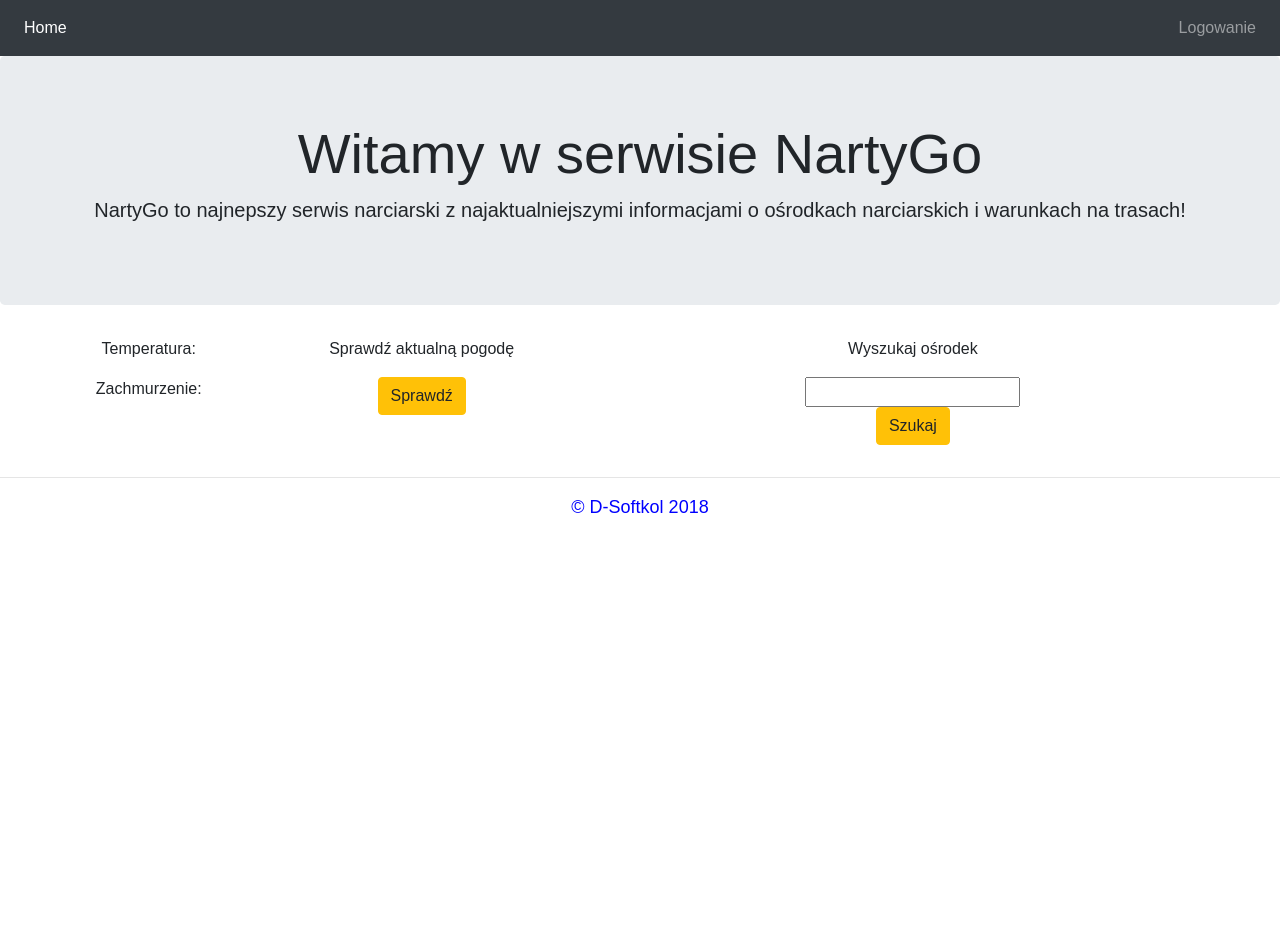
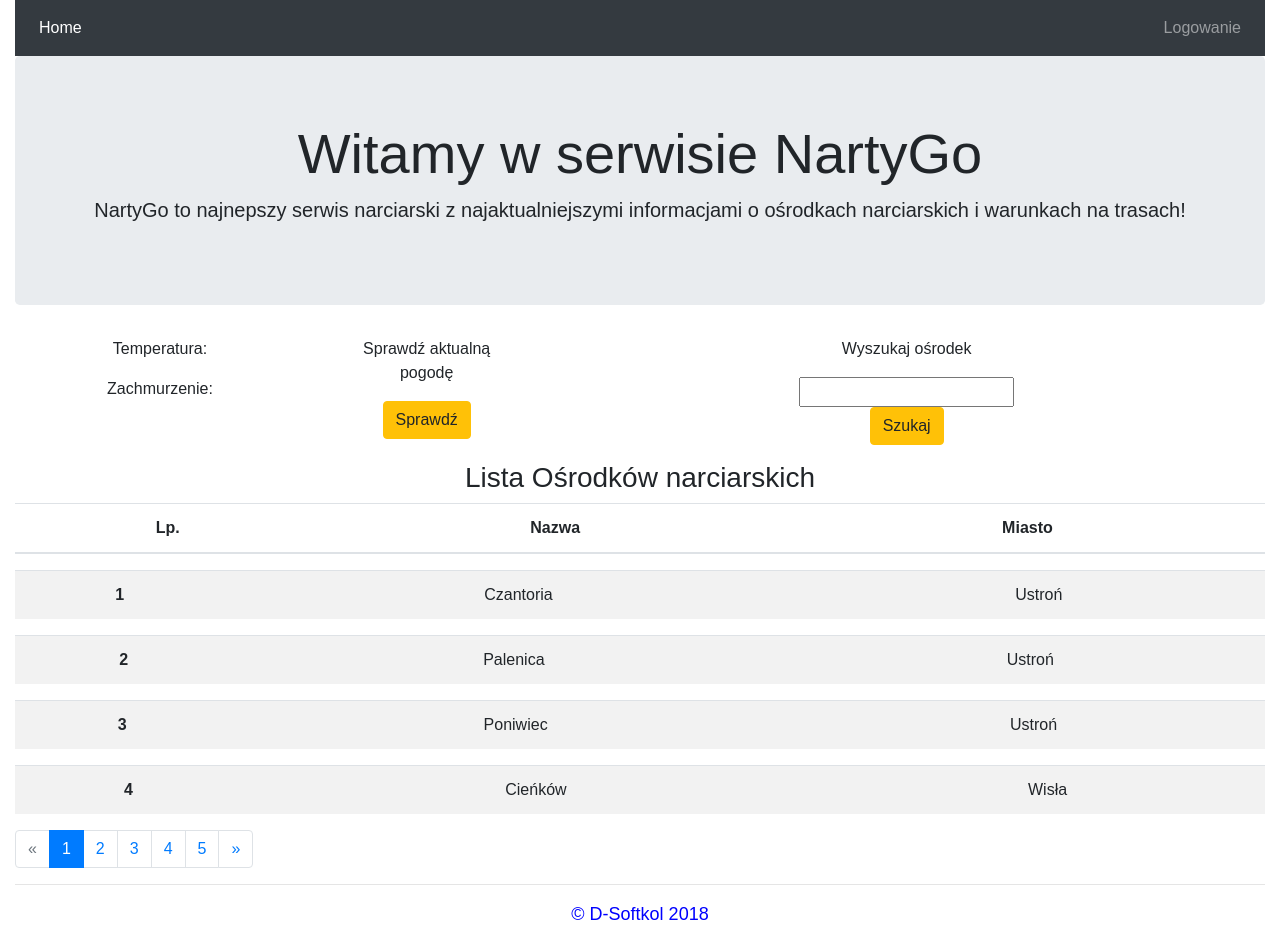
Before and after one commit to dorkka/NartyGo, a React (Create React App) app: page / in a window 1280 px wide. Before the commit the page ends 800 px from the top, so only its background shows below. Built offline with nearby package versions, Linux system fonts and the light colour scheme; data requests are answered from the project's data file.

Commit message:
Fetch and display paginated list of resorts

```diff
--- a/src/App.css
+++ b/src/App.css
@@ -1,28 +1,3 @@
 .App {
   text-align: center;
 }
-
-.App-logo {
-  animation: App-logo-spin infinite 20s linear;
-  height: 80px;
-}
-
-.App-header {
-  background-color: #222;
-  height: 150px;
-  padding: 20px;
-  color: white;
-}
-
-.App-title {
-  font-size: 1.5em;
-}
-
-.App-intro {
-  font-size: large;
-}
-
-@keyframes App-logo-spin {
-  from { transform: rotate(0deg); }
-  to { transform: rotate(360deg); }
-}
--- a/src/App.js
+++ b/src/App.js
@@ -2,13 +2,15 @@ import React, { Component } from 'react';
 import './App.css';
 import TopLayout from './components/TopLayout'
 import FooterLayout from './components/FooterLayout'
+import ResortsData from './components/ResortsData'
 
 
 class App extends Component {
   render() {
     return (
-      <div class="container-fluid" className="App">
+      <div className="container-fluid App">
         <TopLayout/>
+          <ResortsData />
         <FooterLayout/>
       </div>
     );
--- a/src/components/FooterLayout.js
+++ b/src/components/FooterLayout.js
@@ -1,6 +1,6 @@
 import React from 'react';
 
-function FooterLayout(props){
+export default function FooterLayout(props){
     const style = {
         fontSize: 'large',
         color: 'blue'
@@ -12,8 +12,5 @@ function FooterLayout(props){
                 <p>&copy; D-Softkol 2018 </p>
             </footer>
         </div>
-
     )
 }
-
-export default FooterLayout;
--- /dev/null
+++ b/src/components/Pagination.js
@@ -0,0 +1,36 @@
+import React, { Component } from 'react';
+
+class Pagination extends Component{
+
+  render(){
+    return(
+      <div>
+        <ul className="pagination">
+          <li className="page-item disabled">
+            <a className="page-link" href="#" >&laquo;</a>
+          </li>
+          <li className="page-item active">
+            <a className="page-link" href="#" onClick = {this.props.handleClick}>1</a>
+          </li>
+          <li className="page-item">
+            <a className="page-link" href="#" id='2' onClick = {this.props.handleClick}>2</a>
+          </li>
+          <li className="page-item">
+            <a className="page-link" href="#"  id='3' onClick = {this.props.handleClick}>3</a>
+          </li>
+          <li className="page-item">
+            <a className="page-link" href="#" id='4' onClick = {this.props.handleClick}>4</a>
+          </li>
+          <li className="page-item">
+            <a className="page-link" href="#" id='5' onClick = {this.props.handleClick}>5</a>
+          </li>
+          <li className="page-item">
+            <a className="page-link" href="#">&raquo;</a>
+          </li>
+        </ul>
+      </div>
+    )
+  }
+
+}
+export default Pagination;
--- /dev/null
+++ b/src/components/ResortsData.js
@@ -0,0 +1,60 @@
+import React, { Component } from 'react';
+import ResortsList from './ResortsList';
+import ResortsListHead from './ResortsListHead';
+import Pagination from './Pagination';
+
+class ResortsData extends Component{
+  constructor(props){
+    super(props);
+    this.state = {
+      data: [],
+      page: 1,
+      isLoading: false,
+      error: null
+    }
+  }
+
+  componentDidMount(){
+    this.setState({isLoading: true})
+    fetch(`http://localhost:3000/resorts?_page=${this.state.page}`)
+        .then(response => {
+          if (response.ok) {
+            return response.json();
+          } else {
+            throw new Error('Something went wrong ...');
+          }
+        })
+        .then(data => this.setState({ data: data, isLoading: false }))
+        .catch(error => this.setState({ error, isLoading: false}))
+  }
+
+  handleClick(e) {
+    this.setState({page: (Number(e.target.id))});
+  }
+  render(){
+    const {isLoading, data, error} = this.state;
+
+    if(error)
+      return(error.message)
+
+    if(isLoading)
+      return <div>Loading in progress</div>
+
+    if(!data.length)
+      return <div>There is no data</div>
+
+    return(
+      <div>
+        <h3>Lista Ośrodków narciarskich</h3>
+        <ResortsListHead />
+        {this.state.data.map((resort) => <ResortsList resort = {resort}/>)}
+
+        <Pagination handleClick = {this.handleClick.bind(this)}/>
+      </div>
+    )
+  }
+
+
+}
+
+export default ResortsData;
--- /dev/null
+++ b/src/components/ResortsList.js
@@ -0,0 +1,20 @@
+import React, { Component } from 'react';
+
+class ResortsList extends Component{
+  render(){
+    return(
+      <div>
+        <table className="table table-striped">
+          <tbody>
+              <tr>
+                  <th scope="row">{this.props.resort.id}</th>
+                  <td>{this.props.resort.name}</td>
+                  <td>{this.props.resort.city}</td>
+              </tr>
+          </tbody>
+        </table>
+      </div>
+    )
+  }
+}
+export default ResortsList;
--- /dev/null
+++ b/src/components/ResortsListHead.js
@@ -0,0 +1,15 @@
+import React from 'react';
+
+export default function ResortsListHead(props){
+  return(
+    <table className="table table-striped">
+      <thead>
+          <tr>
+              <th>Lp.</th>
+              <th>Nazwa</th>
+              <th>Miasto</th>
+          </tr>
+      </thead>
+    </table>
+  )
+}
--- a/src/components/TopLayout.js
+++ b/src/components/TopLayout.js
@@ -12,7 +12,7 @@ class TopLayout extends Component {
                 <a className="nav-link" href="#">Home <span className="sr-only">(current)</span></a>
               </li>
               </ul>
-              <ul class="nav navbar-nav navbar-right">
+              <ul className="nav navbar-nav navbar-right">
                 <li><a className="nav-link" href="#">Logowanie</a></li>
               </ul>
             </div>
```
